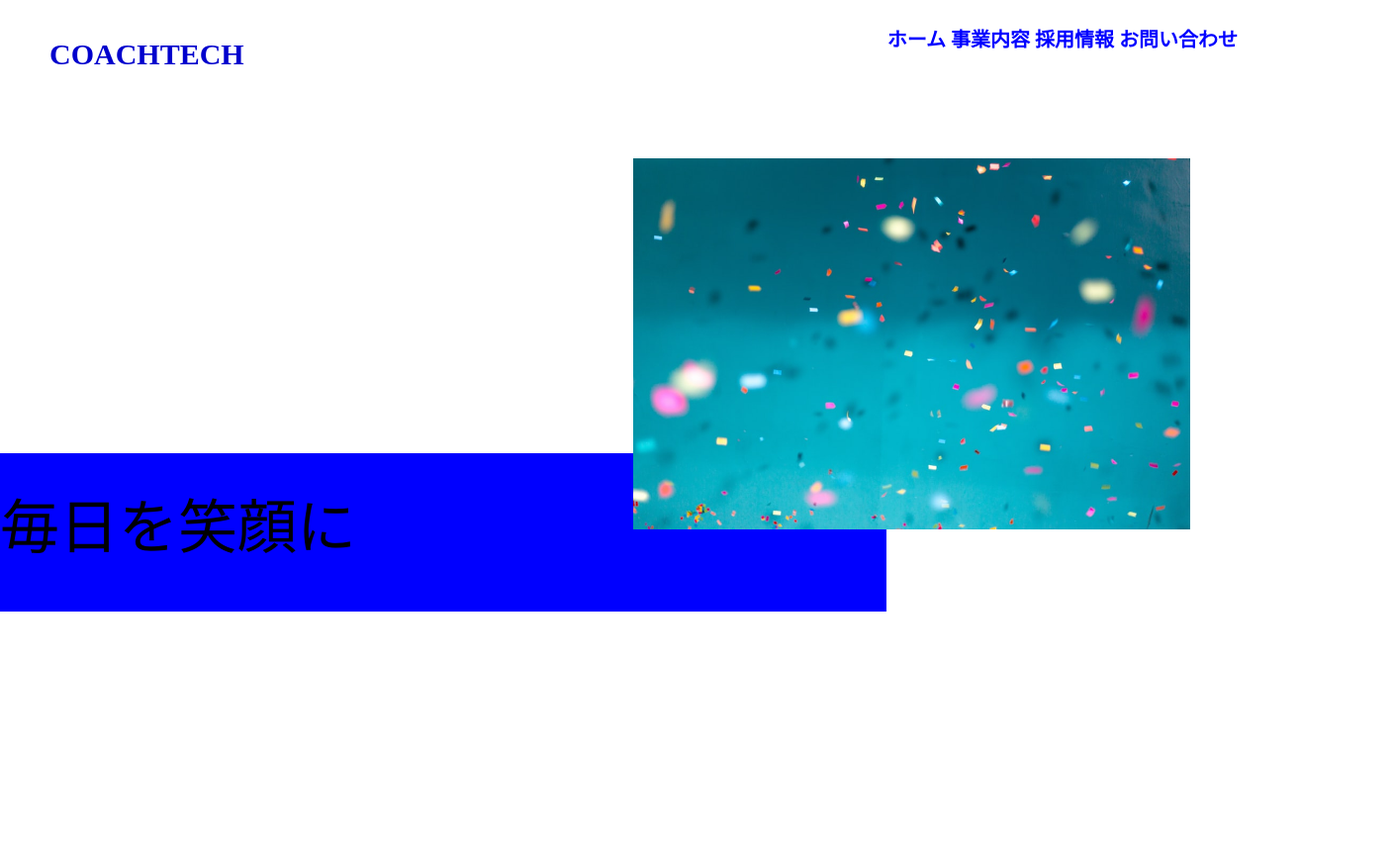
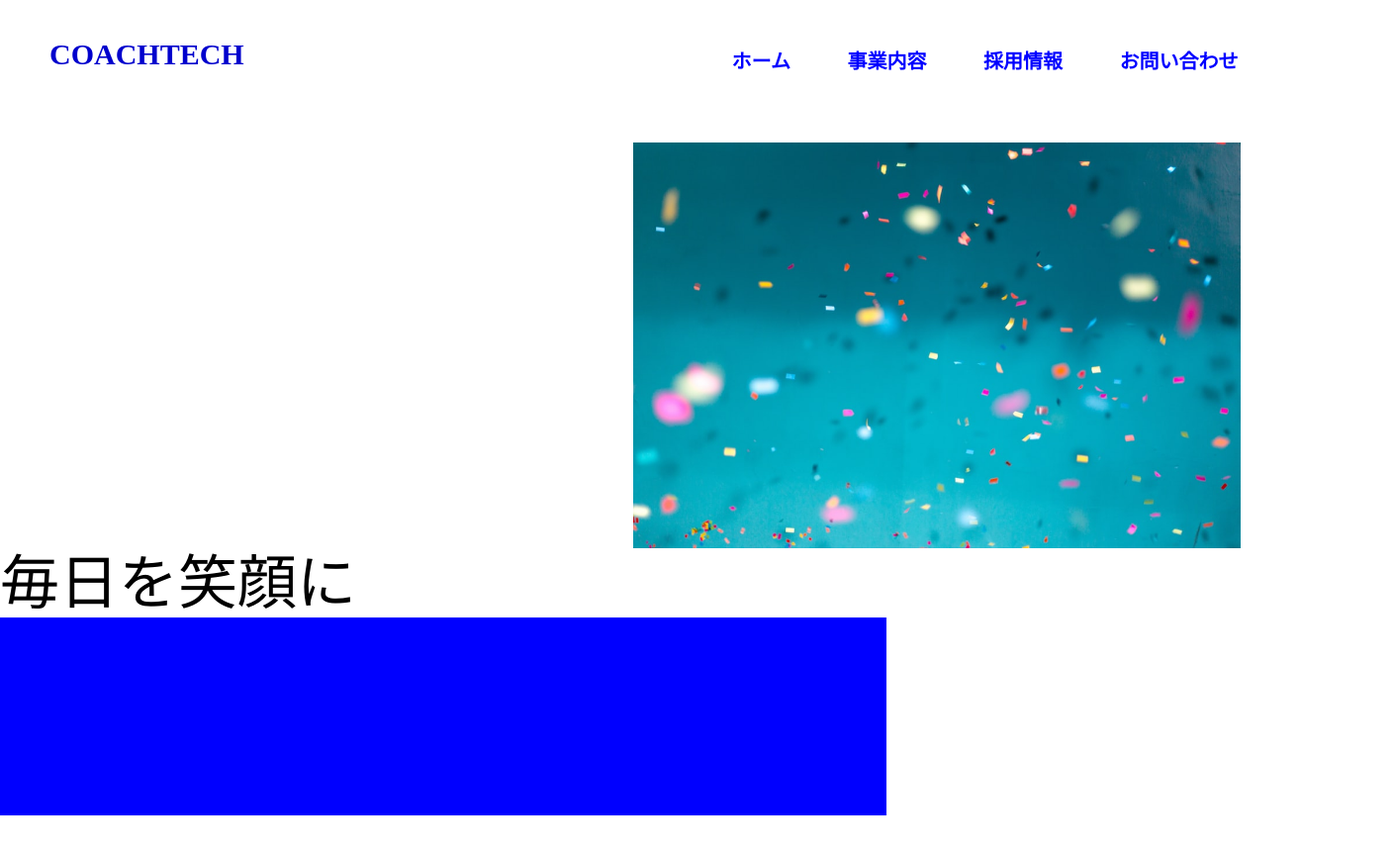
Before and after one commit to kt33m21/20210920murakami, a plain HTML site: page index.html in a window 1280 px wide. Shown: the whole page at 99% size, 1408 px wide, since content can reach past the window. Drawn offline with Linux system fonts and the light colour scheme.

Commit message:
再々々々々修正

```diff
--- a/css/style.css
+++ b/css/style.css
@@ -1,9 +1,7 @@
 .contents-main{
-  display: inline-block;
   width:100vw;
   height:100vh;
-  position: center;
-  margin:auto;
+
 
 }
 
@@ -12,6 +10,8 @@
   padding-top:30px;
   width:100%;
   color:#0000CD;
+  position: relative;
+
 
 }
 
@@ -21,8 +21,14 @@
 }
 
 .contents-main-menu{
+  display:flex;
+  justify-content: space-between;
+  width: 40vw;
   font-size:20px;
-  margin:0 0 0 50%;
+  position: absolute;
+  left:57%;
+  bottom:10%;
+  padding: 10px 20px 0 10px;
 }
 
 .contents-main-menu-block{
@@ -38,24 +44,26 @@
 }
 
 .contents-bottom{
+  margin-top: 5%;
   width:100%;
   height: 100%;
   position: relative;
 }
 
 .contents-bottom-ttl{
-  position: absolute;
-  top: 53%;
-  padding:auto;
   font-size: 60px;
   font-weight: lighter;
+  position: absolute;
+  top: 52%;
 }
 
 .contents-bottom-ttl-img{
-  width: 55vw;
-  position: relative;
-  bottom:-10%;
+  width: 60vw;
+  height:50vh;
+  position: absolute;
+  bottom:50%;
   left:50%;
+  z-index: 10;
 
 }
 
@@ -65,6 +73,9 @@
 
 .contents-bottom-ttl-box{
   width:70vw;
-  height:20vh;
+  height:25vh;
   background-color: blue;
+  position: absolute;
+  top: 60%;
+  z-index: 5;
 }
```
